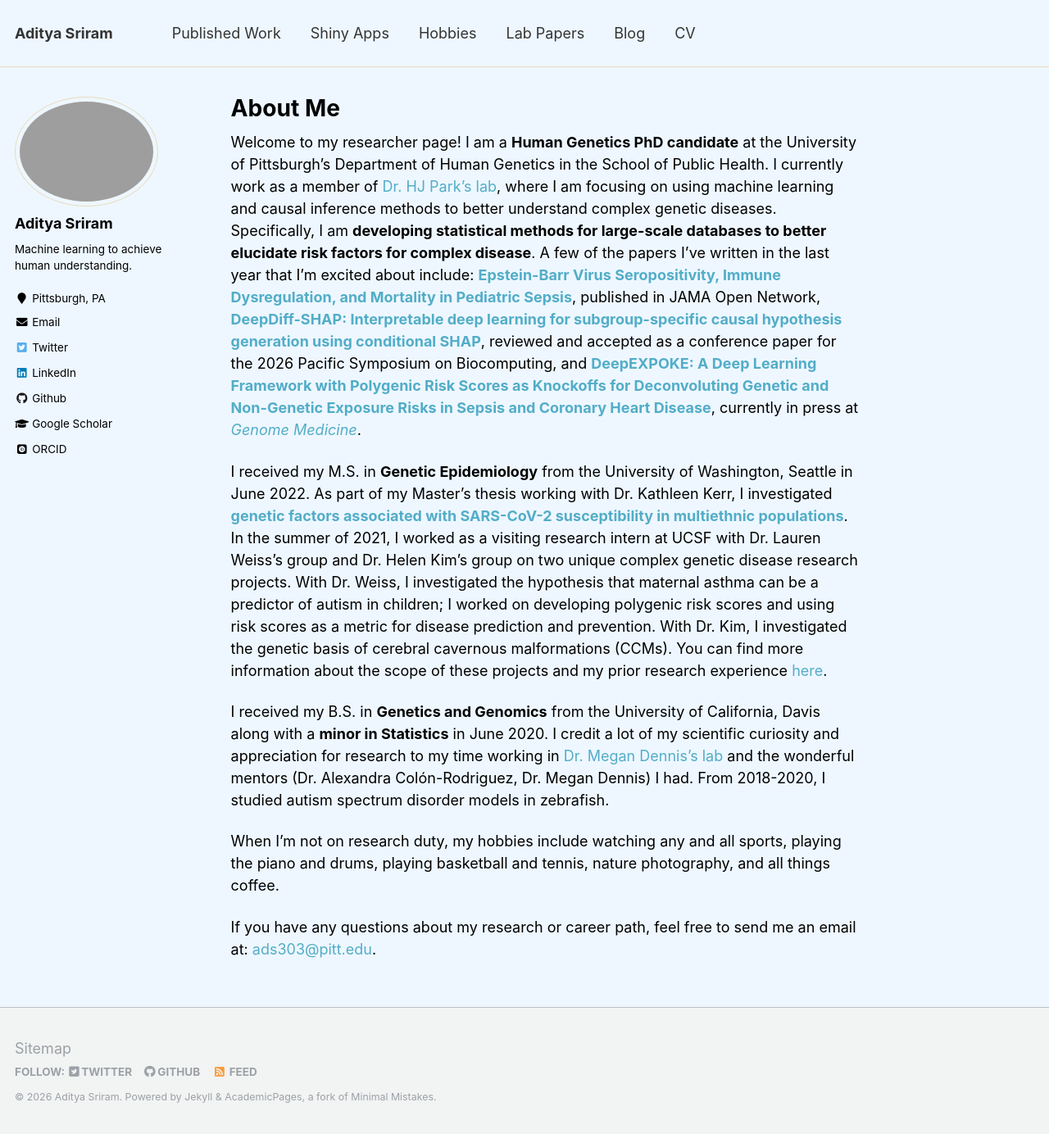
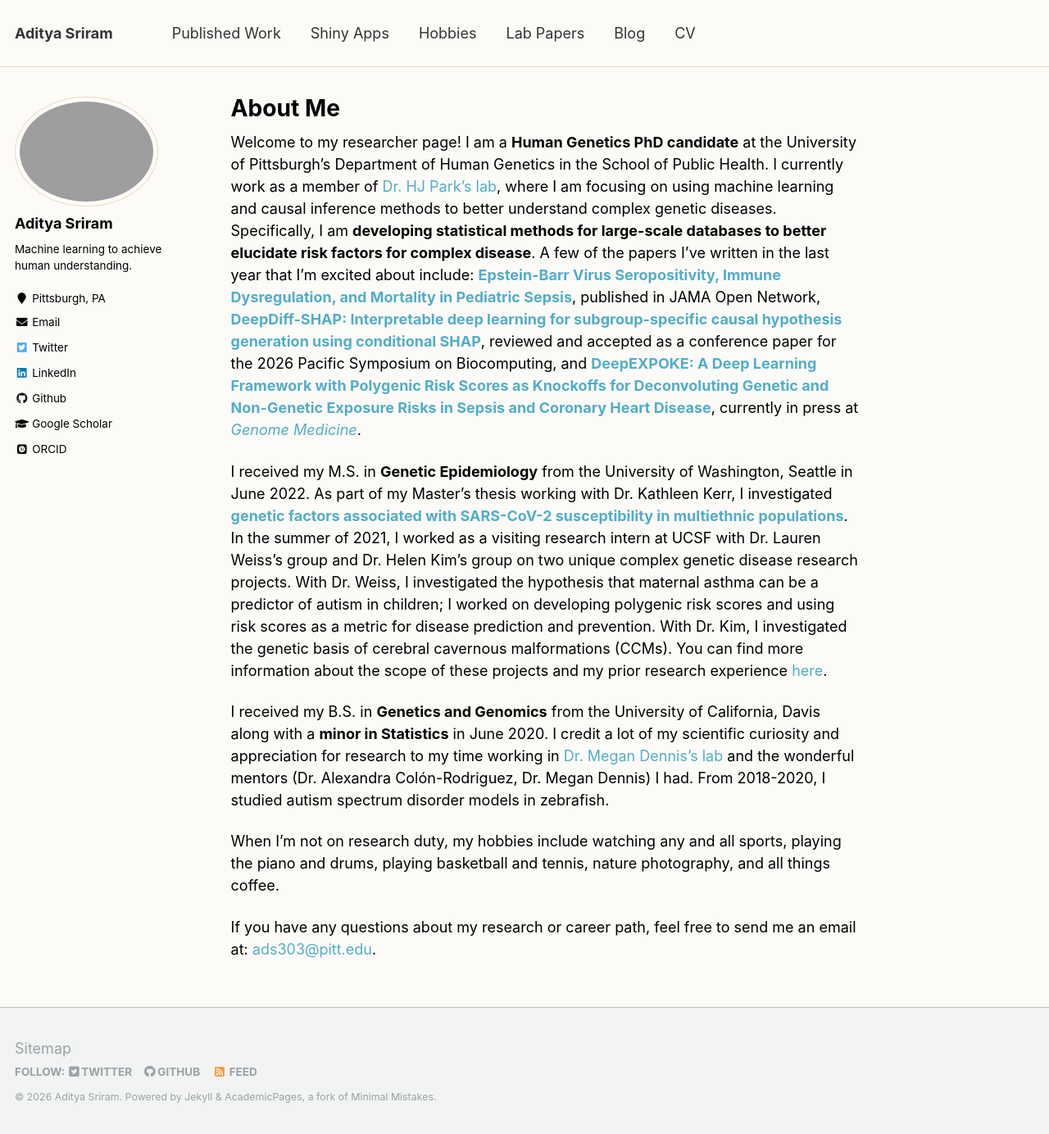
Before and after one commit to ads303/ads303.github.io, a Jekyll site: the page built from _pages/about.md, in a window 1280 px wide and 1384 px high. Shown: the whole window at 82% size. Built offline with Jekyll 4.4.1, drawn with Linux system fonts in a browser that asks for light colours; some web fonts are replaced.

Commit message:
Update _variables.scss

```diff
--- a/_sass/_variables.scss
+++ b/_sass/_variables.scss
@@ -54,7 +54,7 @@ $light-gray                 : mix(#fff, $gray, 50%);
 $lighter-gray               : mix(#fff, $gray, 90%);
 
 $body-color                 : #fff;
-$background-color: #eef7ff !default;
+$background-color: #fdfbf8 !default;
 $code-background-color      : #fafafa;
 $code-background-color-dark : $light-gray;
 $text-color: #000000 !default;
```
